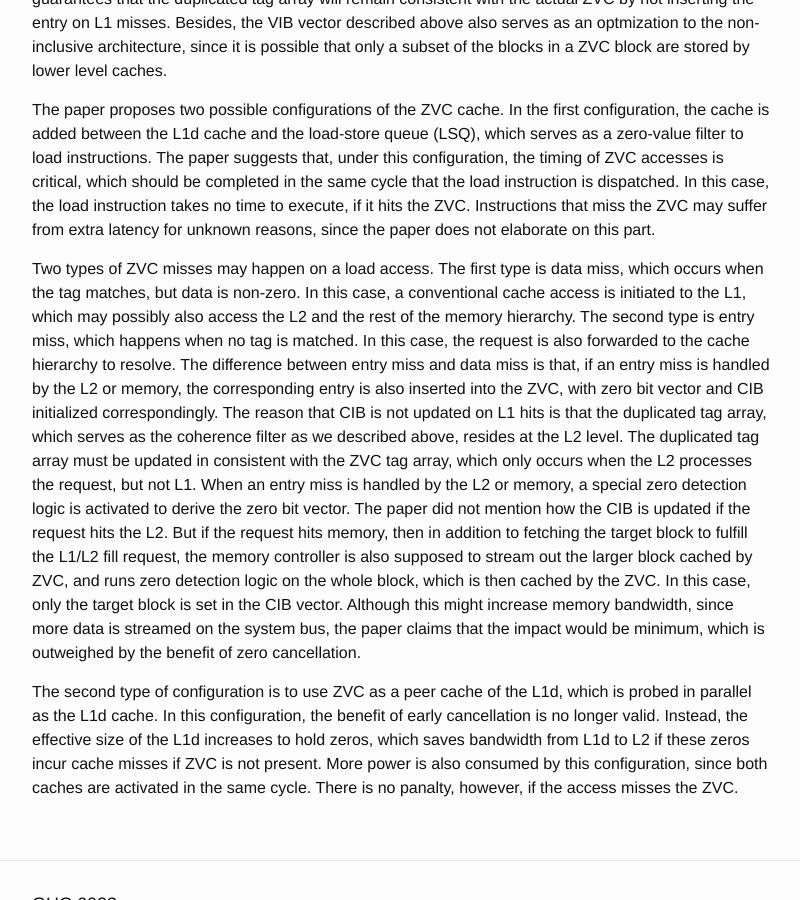
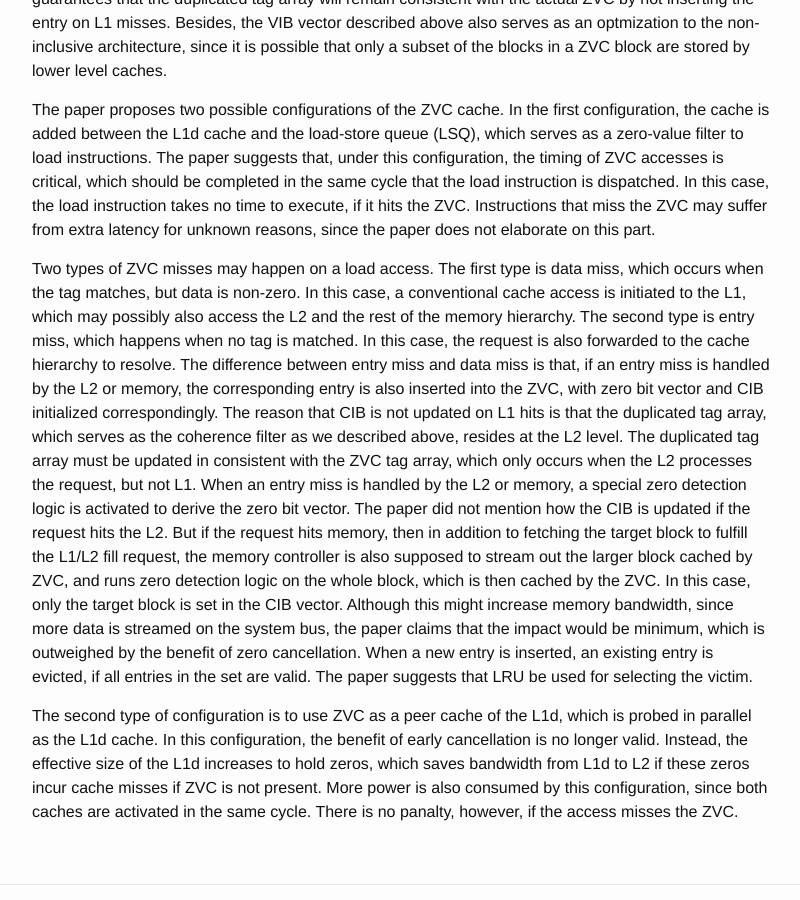
Before and after one commit to wangziqi2013/wangziqi2013.github.io, a Jekyll site: the page built from _posts/2020-06-26-zvc.markdown, in a window 1280 px wide and 900 px high, scrolled down 1450 px. Shown: the whole window, without its empty margins (238-1038 px from the left). Built offline with Jekyll 4.4.1, drawn with Linux system fonts in a browser that asks for light colours.

Commit message:
Adding LRU

```diff
--- a/_posts/2020-06-26-zvc.markdown
+++ b/_posts/2020-06-26-zvc.markdown
@@ -78,6 +78,10 @@ to stream out the larger block cached by ZVC, and runs zero detection logic on t
 cached by the ZVC. In this case, only the target block is set in the CIB vector.
 Although this might increase memory bandwidth, since more data is streamed on the system bus, the paper claims that the
 impact would be minimum, which is outweighed by the benefit of zero cancellation.
+When a new entry is inserted, an existing entry is evicted, if all entries in the set are valid. The paper suggests that
+LRU be used for selecting the victim.
+
+
 
 The second type of configuration is to use ZVC as a peer cache of the L1d, which is probed in parallel as the L1d cache.
 In this configuration, the benefit of early cancellation is no longer valid. Instead, the effective size of the L1d
```
